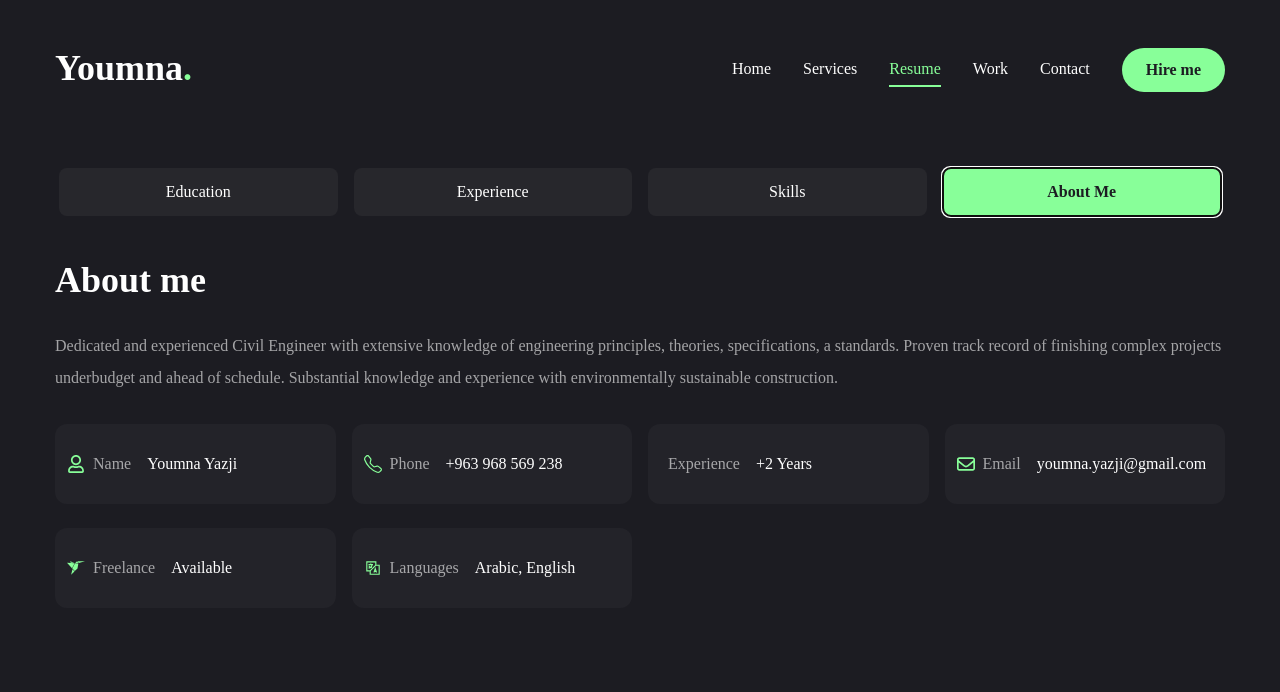
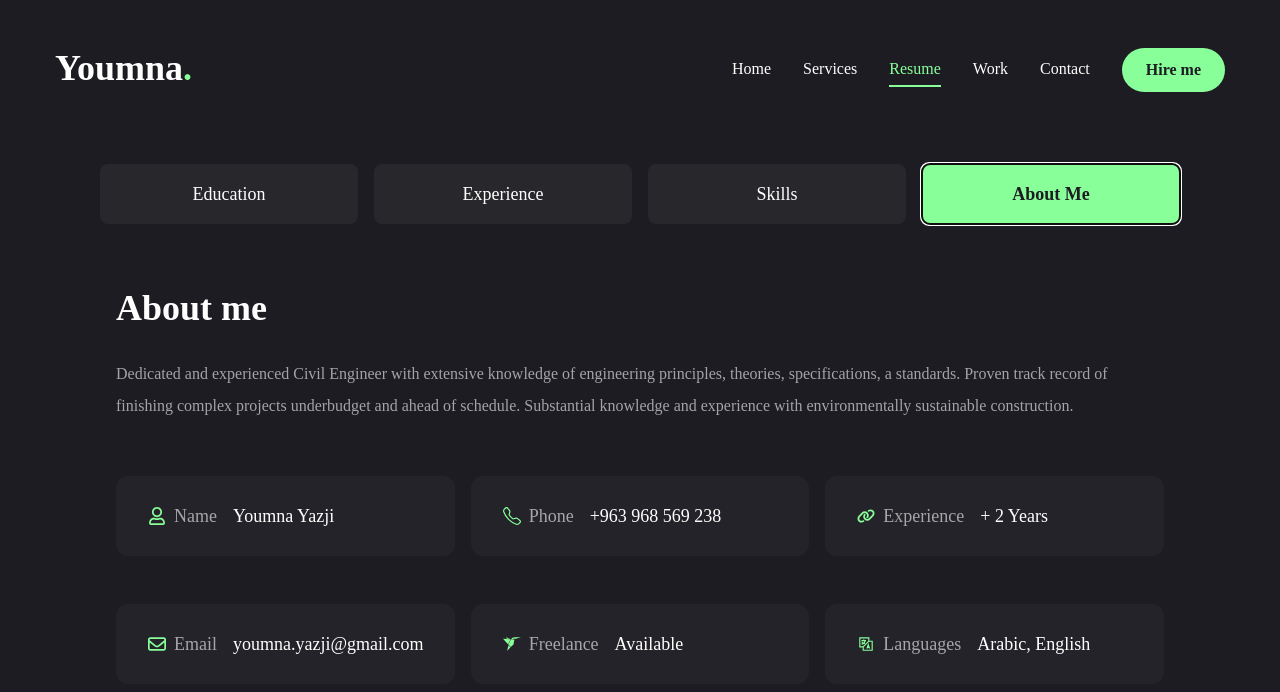
Before and after one commit to YoumnaYazji/My-Portfolio, a Next.js app: page /resume in a window 1280 px wide. Both pictures are taken after a click on the tab "About Me". Shown: the top 692 px of the page. Built offline with nearby package versions, Linux system fonts and the light colour scheme.

Commit message:
Fivth Commit

```diff
--- a/app/page.jsx
+++ b/app/page.jsx
@@ -12,7 +12,6 @@ import Resume from "./resume/page";
 export default function Home() {
   return (
    <>
-   <div className="container">
    <section className="h-full">
       <div className="container mx-auto h-full">
         <div className="flex flex-col xl:flex-row items-center justify-between xl:pt-8 xl:pb-24">
@@ -62,11 +61,10 @@ export default function Home() {
     </div>
     <div className="border-b border-white/20 w-full mt-12"></div>
    <div className="mt-12">
-    <h5 className="text-accent text-center">+2 Years</h5>
+    <h5 className="text-accent text-center">+2 YEARS OF EXPERIENCE</h5>
     <h1 className="text-[66px] text-center">My Resume</h1>
     <Resume/>
     </div>
-   </div>
    </>
   );
 }
--- a/app/resume/page.jsx
+++ b/app/resume/page.jsx
@@ -8,6 +8,7 @@ import { BsTelephone } from "react-icons/bs";
 import { FaRegEnvelope } from "react-icons/fa6";
 import { LiaLanguageSolid } from "react-icons/lia";
 import { SiFreelancer } from "react-icons/si";
+import { FaLink } from "react-icons/fa6";
 
 import { SiTailwindcss,SiNextdotjs} from 'react-icons/si'
 import { Tabs,TabsContent,TabsList,TabsTrigger } from '@/components/ui/tabs'
@@ -31,7 +32,8 @@ const about={
         },
         {
             fieldName:'Experience',
-            fieldValue:'+2 Years',
+            fieldValue:'+ 2 Years',
+            icon:<FaLink/>
         },
         {
             fieldName:'Email',
@@ -105,14 +107,13 @@ const skills ={
 const Resume =() =>{
     return(
         <>
-        <motion.div initial={{opacity:0}} animate={{opacity:1,transition:{delay:2.4,duration:0.4,ease:'easeIn'}}} className='mt-6 min-h-[80vh] flex items-center justify-center py-12 xl:py-0'>
-            <div className="container mx-auto">
+            <div className="px-24 mt-5 mx-auto xs:w-full md:x-full">
                 <Tabs defaultValue='education' className='gap-[60px]'>
                     <TabsList className=' w-full mx-auto xl:mx-0 gap-[60px] md:flex-col md:items-center md:gap-4 lg:flex-row lg:items-start lg:mx-auto xs:flex-col xs:items-center xl:gap-4 xl:mx-0'>
-                        <TabsTrigger value='education'>Education</TabsTrigger>
-                        <TabsTrigger value='experience'>Experience</TabsTrigger>
-                        <TabsTrigger value='skills'>Skills</TabsTrigger>
-                        <TabsTrigger value='about'>About Me</TabsTrigger>
+                        <TabsTrigger value='education' className="text-[18px]">Education</TabsTrigger>
+                        <TabsTrigger value='experience'className="text-[18px]" >Experience</TabsTrigger>
+                        <TabsTrigger value='skills' className="text-[18px]">Skills</TabsTrigger>
+                        <TabsTrigger value='about' className="text-[18px]">About Me</TabsTrigger>
 
                     </TabsList>
                     <div className='mt-10 min-h-[70vh] w-full'>
@@ -204,17 +205,21 @@ const Resume =() =>{
                                     <p className='text-2xl mt-10'>+7 another Program</p>
                              </div>
                         </TabsContent>
-                        <TabsContent value='about' className='w-full xl:text-left'>
-                             <div className='flex flex-col gap-[30px]'>
-                                <h3 className='text-4xl font-bold'>{about.title}</h3>
+                        <TabsContent value='about' className='w-full'>
+                        <div className='flex flex-col gap-[30px] p-5 xl:text-left'>
+                                <h3 className='text-4xl font-bold'>
+                                    {about.title}
+                                </h3>
                                 <p className='text-white/60 mx-auto xl:mx-0'>{about.description}</p>
-                                <ul className="gap-y-6 mx-auto xl:mx-0 grid grid-cols-1 md:grid-cols-4 gap-4 xl:gap-y-0 ">
+                                <ul className="gap-y-6 xl:mx-0 grid grid-cols-1 md:grid-cols-2 xl:grid-cols-3 gap-4 ">
                                 {about.info.map((item, index) => (
                                 <li
                                 key={index}
-                                className={`bg-[#232329] h-[80px] w-full px-3 rounded-xl flex items-center justify-center xl:justify-start gap-4 ${
-                                  index >= 4 ? "mt-6" : ""
-                                }`}
+                                className={`bg-[#232329] text-[18px] h-[80px] w-full px-8 rounded-xl flex items-center justify-center xl:justify-start gap-4 ${
+                                  index >= 0 ? "mt-6" : ""
+                                }
+
+                                `}
                               >
                                 <div className="flex items-center gap-2">
                                   <span className="text-accent text-[18px]">{item.icon}</span>
@@ -230,7 +235,6 @@ const Resume =() =>{
                     </div>
                 </Tabs>
             </div>
-        </motion.div>
         </>
     )
 }
```
